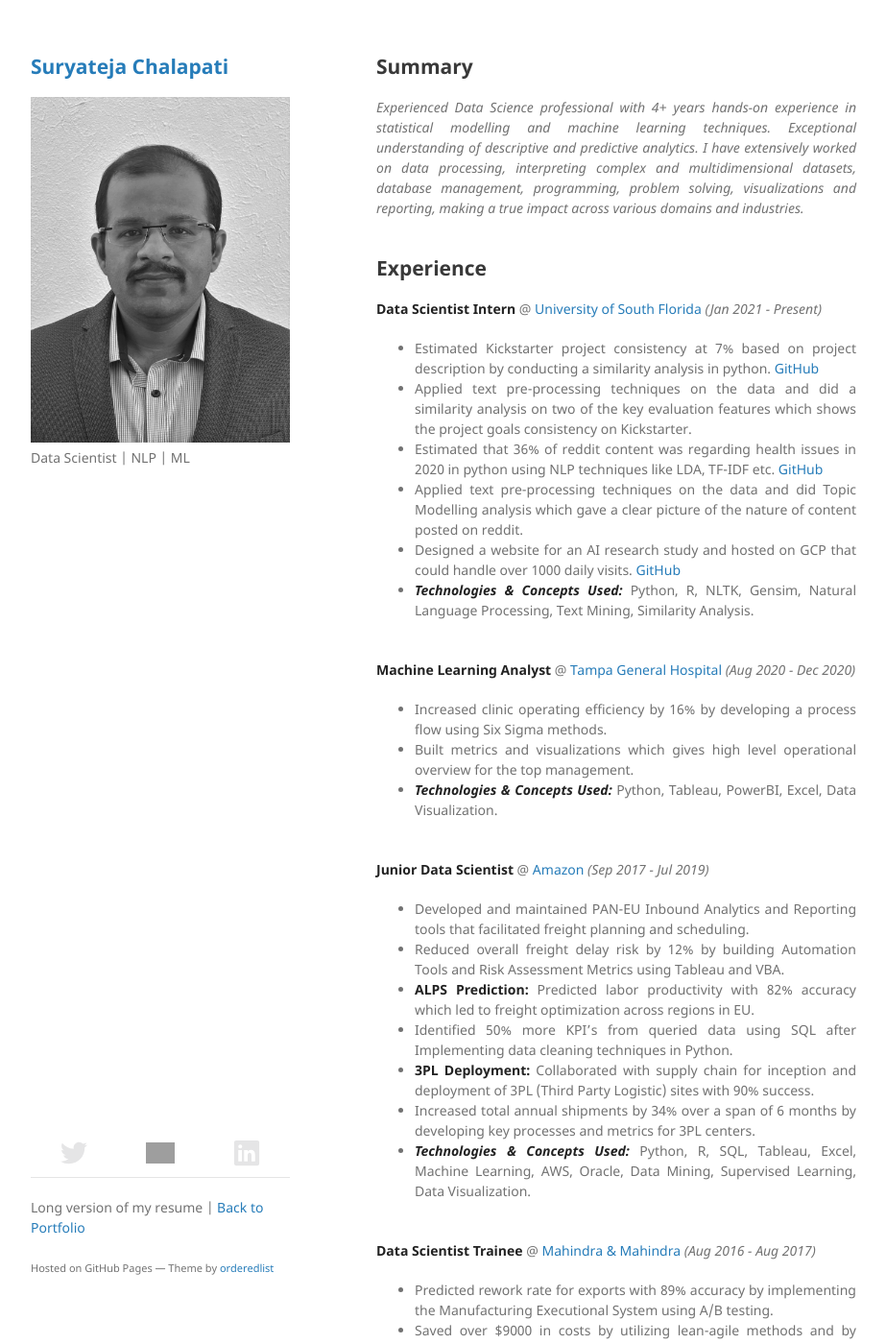
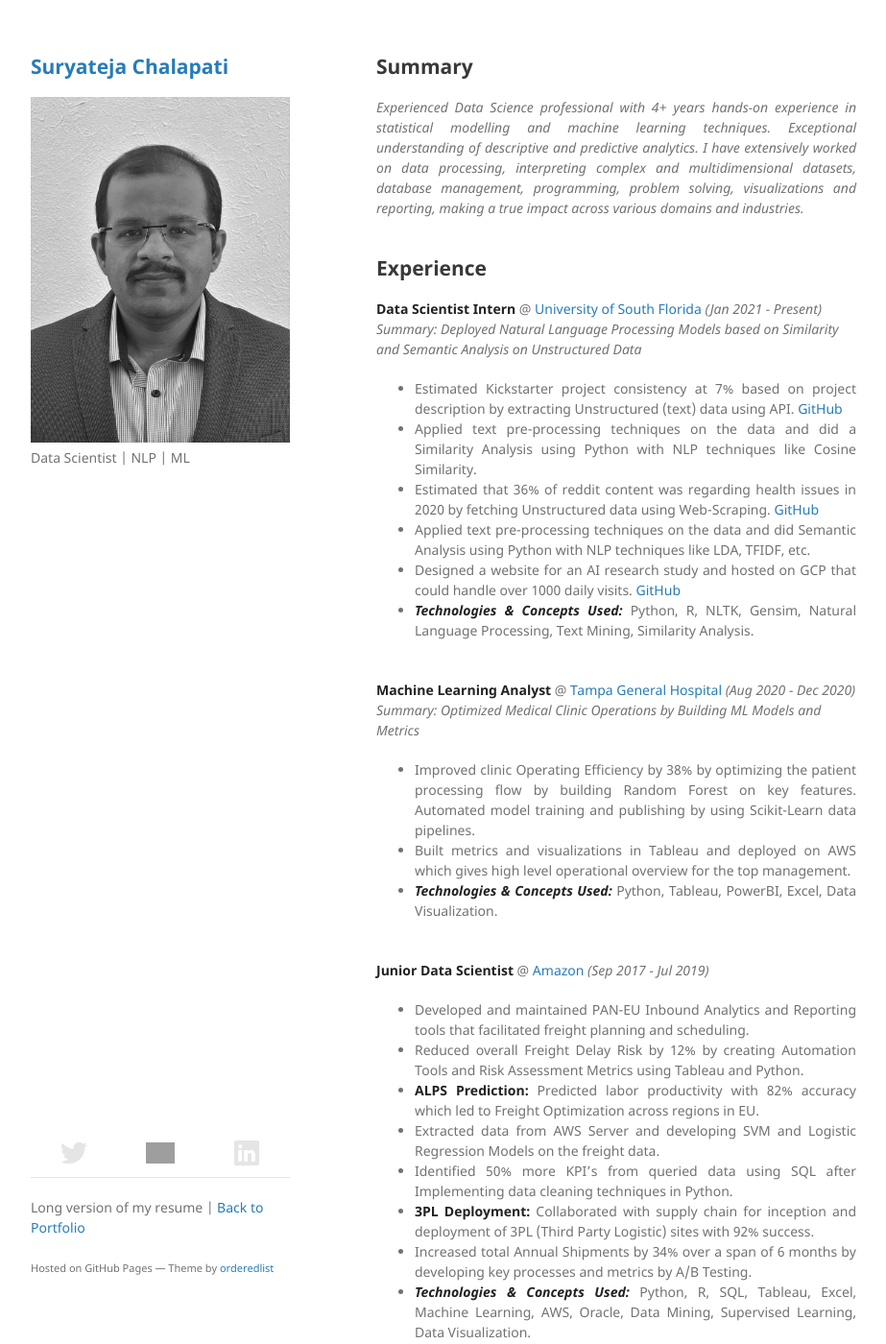
Before and after one commit to suryateja0153/Digital_Resume, a Jekyll site: the page built from index.md, in a window 1280 px wide and 1400 px high. Shown: the whole window at 96% size, without its empty margins (178-1101 px from the left). Built offline with Jekyll 4.4.1, drawn with Linux system fonts in a browser that asks for light colours; our own code applies the rules of GitHub Pages for plain Markdown files; some of the changed text lies outside the part shown; grey boxes are pictures that could not be loaded.

Commit message:
Updated Files

```diff
--- a/_layouts/post.html
+++ b/_layouts/post.html
@@ -3,7 +3,8 @@ layout: default
 ---
 
 <small>{{ page.date | date: "%-d %B %Y" }}</small>
-<h1>{{ page.title }}</h1>
+<!-- <h1>{{ page.title }}</h1> -->
+<h1>Suryateja Chalapati | Data Scientist</h1>
 
 <p class="view">by {{ page.author | default: site.author }}</p>
 
--- a/index.md
+++ b/index.md
@@ -5,30 +5,33 @@ _Experienced Data Science professional with 4+ years hands-on experience in stat
 ## Experience
 {: style="text-align: justify" }
 **Data Scientist Intern** @ [University of South Florida](https://www.usf.edu/) _(Jan 2021 - Present)_ <br>
-- Estimated Kickstarter project consistency at 7% based on project description by conducting a similarity analysis in python. [GitHub](https://github.com/suryateja0153/Kickstarter-NLP-Similarity-Analysis)
-- Applied text pre-processing techniques on the data and did a similarity analysis on two of the key evaluation features which shows the project goals consistency on Kickstarter.
-- Estimated that 36% of reddit content was regarding health issues in 2020 in python using NLP techniques like LDA, TF-IDF etc. [GitHub](https://github.com/suryateja0153/Reddit-NLP-Text-Mining)
-- Applied text pre-processing techniques on the data and did Topic Modelling analysis which gave a clear picture of the nature of content posted on reddit.
+_Summary: Deployed Natural Language Processing Models based on Similarity and Semantic Analysis on Unstructured Data_ <br>
+- Estimated Kickstarter project consistency at 7% based on project description by extracting Unstructured (text) data using API. [GitHub](https://github.com/suryateja0153/Kickstarter-NLP-Similarity-Analysis)
+- Applied text pre-processing techniques on the data and did a Similarity Analysis using Python with NLP techniques like Cosine Similarity.
+- Estimated that 36% of reddit content was regarding health issues in 2020 by fetching Unstructured data using Web-Scraping. [GitHub](https://github.com/suryateja0153/Reddit-NLP-Text-Mining)
+- Applied text pre-processing techniques on the data and did Semantic Analysis using Python with NLP techniques like LDA, TFIDF, etc.
 - Designed a website for an AI research study and hosted on GCP that could handle over 1000 daily visits. [GitHub](https://github.com/suryateja0153/AI-Teammate-Web-Application)
 - **_Technologies & Concepts Used:_** Python, R, NLTK, Gensim, Natural Language Processing, Text Mining, Similarity Analysis.<br><br>
 {: style="text-align: justify" }
 **Machine Learning Analyst** @ [Tampa General Hospital](https://www.tgh.org/) _(Aug 2020 - Dec 2020)_ <br>
-- Increased clinic operating efficiency by 16% by developing a process flow using Six Sigma methods.
-- Built metrics and visualizations which gives high level operational overview for the top management.
+_Summary: Optimized Medical Clinic Operations by Building ML Models and Metrics_ <br>
+- Improved clinic Operating Efficiency by 38% by optimizing the patient processing flow by building Random Forest on key features. Automated model training and publishing by using Scikit-Learn data pipelines.
+- Built metrics and visualizations in Tableau and deployed on AWS which gives high level operational overview for the top management.
 - **_Technologies & Concepts Used:_** Python, Tableau, PowerBI, Excel, Data Visualization.<br><br>
 {: style="text-align: justify" }
 **Junior Data Scientist** @ [Amazon](https://www.amazon.com/) _(Sep 2017 - Jul 2019)_ <br>
 - Developed and maintained PAN-EU Inbound Analytics and Reporting tools that facilitated freight planning and scheduling.
-- Reduced overall freight delay risk by 12% by building Automation Tools and Risk Assessment Metrics using Tableau and VBA.
-- **ALPS Prediction:** Predicted labor productivity with 82% accuracy which led to freight optimization across regions in EU.
+- Reduced overall Freight Delay Risk by 12% by creating Automation Tools and Risk Assessment Metrics using Tableau and Python.
+- **ALPS Prediction:** Predicted labor productivity with 82% accuracy which led to Freight Optimization across regions in EU.
+- Extracted data from AWS Server and developing SVM and Logistic Regression Models on the freight data.
 - Identified 50% more KPI’s from queried data using SQL after Implementing data cleaning techniques in Python.
-- **3PL Deployment:** Collaborated with supply chain for inception and deployment of 3PL (Third Party Logistic) sites with 90% success.
-- Increased total annual shipments by 34% over a span of 6 months by developing key processes and metrics for 3PL centers.
+- **3PL Deployment:** Collaborated with supply chain for inception and deployment of 3PL (Third Party Logistic) sites with 92% success.
+- Increased total Annual Shipments by 34% over a span of 6 months by developing key processes and metrics by A/B Testing.
 - **_Technologies & Concepts Used:_** Python, R, SQL, Tableau, Excel, Machine Learning, AWS, Oracle, Data Mining, Supervised Learning, Data Visualization.<br><br>
 {: style="text-align: justify" }
 **Data Scientist Trainee** @ [Mahindra & Mahindra](https://www.mahindra.com/) _(Aug 2016 - Aug 2017)_ <br>
-- Predicted rework rate for exports with 89% accuracy by implementing the Manufacturing Executional System using A/B testing.
-- Saved over $9000 in costs by utilizing lean-agile methods and by leveraging data achieved a 15.3% reduction in rollout times.
+- Predicted Rework Rate for exports with 89% Accuracy by deploying a predictive model over a 3-month period of A/B testing.
+- Saved over $90,000 in costs by utilizing lean-agile methods and by leveraging data achieved a 15.3% reduction in rollout times.
 - **_Technologies & Concepts Used:_** SQL, Tableau, Excel, Hypothesis Testing, Data Visualization.<br><br>
 {: style="text-align: justify" }
 **Analytics Intern** @ [Mahindra & Mahindra](https://www.mahindra.com/) _(May 2015)_ <br>
@@ -65,31 +68,32 @@ _Experienced Data Science professional with 4+ years hands-on experience in stat
 ## Projects
 {: style="text-align: justify" }
 **Applied Data Scientist** @ [University of South Florida](https://www.usf.edu/) _(Jan 2021 - Present)_ <br><br>
-**Growth Prediction from Emerging Technologies** - [GitHub](https://github.com/suryateja0153/Growth-Prediction-From-Emerging-Technologies)<br>
+**Growth Prediction from Emerging Technologies:** Forecast Company Growth from Social Media and Financials - [GitHub](https://github.com/suryateja0153/Growth-Prediction-From-Emerging-Technologies)<br>
 {: style="text-align: justify" }
 _(NLP, R, Python, NLTK, Gensim, ETL, Web Scraping, Data Warehouse, Topic Modelling, LDA, TFIDF, Text Analytics, Similarity Analysis)_ <br>
-- Extracted SEC 10K text data for companies in the IT domain. Built ETL packages for extracting YouTube transcripts.
+- Fetched 100GB of SEC 10K text data by utilizing Web-Scraping techniques and piloted ETL packages for extracting YouTube transcripts.
 - Prepared a text corpus of SEC business and risk sections and YouTube transcripts for ~70 companies in the IT domain.
-- Applied topic modelling techniques like LDA, TFIDF, LSA on the text corpus to identify correlation between SEC and YouTube data that could help predict the emergence of new technologies.
+- Applied data preprocessing, cleaning, and transformation steps to build a 100+ feature set for modeling across multiple documents.
+- Performed Similarity Analysis after applying Topic Modeling techniques like LDA, TFIDF which yielded Highest Correlation of 38%.
 - Emergent technologies were taken from Gartner hype cycle reports for the last 5 years.<br><br>
 {: style="text-align: justify" }
-**Medical No-Show Prediction** - [GitHub](https://github.com/suryateja0153/BigData-Project-Medical-No-Shows)<br>
+**Patient Turnup Rate at Clinics Analysis:** Forecast Patient Show-Up Rate at Medical Clinics - [GitHub](https://github.com/suryateja0153/BigData-Project-Medical-No-Shows)<br>
 {: style="text-align: justify" }
 _(Data Science Pipelines, Spark SQL, Python, Spark, Spark MLlib, Databricks, Classification, Azure, ML Pipeline)_ <br>
-- Built an ML pipeline to predict No-Shows with an Accuracy of 80% and made recommendations on wait times and scheduling.
-- Leveraged Azure Databricks analytics platform to create data pre-processing and model execution routines.<br><br>
+- Led a team of 3 and developed a Random Forest Classifier to predict No-Shows with 80% Accuracy on patient data and made recommendations on Wait Times and Scheduling to optimize clinics operational efficiency.
+- Leveraged Azure Databricks analytics platform to create data preprocessing, exploratory data analysis, feature extraction, and modeling pipelines.<br><br>
 {: style="text-align: justify" }
-**Multi-Class Malware Classification** - [GitHub](https://github.com/suryateja0153/Malware-Classification-TensorFlow)<br>
+**Multi-Class Malware Classification:** Flagged Malicious Software into Multilevel Categories - [GitHub](https://github.com/suryateja0153/Malware-Classification-TensorFlow)<br>
 {: style="text-align: justify" }
 _(Classification, Python, CNN, TensorFlow, Keras, Neural Networks, Unbalanced Data, GCP)_ <br>
-- Built a Multi-level classification model to flag malicious software into nine key category bins.
-- Achieved the lowest misclassification rate at 1.4 (Target 0) and a Test Accuracy of 94%.<br><br>
+- Led a team of 4 and developed Classification models to categorize files into binary or nine-category bins from Image and Batch data.
+- Performed exploratory data analysis, feature extraction and built Convolutional Neural Network and XGBoost (Hyperparameter tuned) models that achieved the lowest misclassification rate at 1.4 (Closer to 0 better) and a Test Accuracy of 94%.<br><br>
 {: style="text-align: justify" }
-**Multi-Level House Price Prediction** - [GitHub](https://github.com/suryateja0153/Multi-Level-Data-House-Price-Prediction-USA)<br>
+**Multi-Level House Price Prediction:** Matched Customers with Estimated Average House Pricing based on various KPIs - [GitHub](https://github.com/suryateja0153/Multi-Level-Data-House-Price-Prediction-USA)<br>
 {: style="text-align: justify" }
 _(R, Tableau, Python, Multi-Level Regression, Linear Mixed Effect Models (LMER), Statistical Modelling)_ <br>
-- Built a Multi-level regression model to predict House Sale Prices in USA based on various KPI’s.
-- Recommended changes in minimum wage and subsidies for owners that can be implemented to reduce the prices.<br><br>
+- Built a Multilevel Model to predict the average house price based on crucial economic factors like mortgage delinquency, minimum wage, income, etc.
+- Recommended changes in Minimum Wage (Effect by 5%) and Subsidies (Effect by 4%) that can be implemented to reduce the housing prices.<br><br>
 {: style="text-align: justify" }
 ## Let's Connect
 {: style="text-align: justify" }
```
